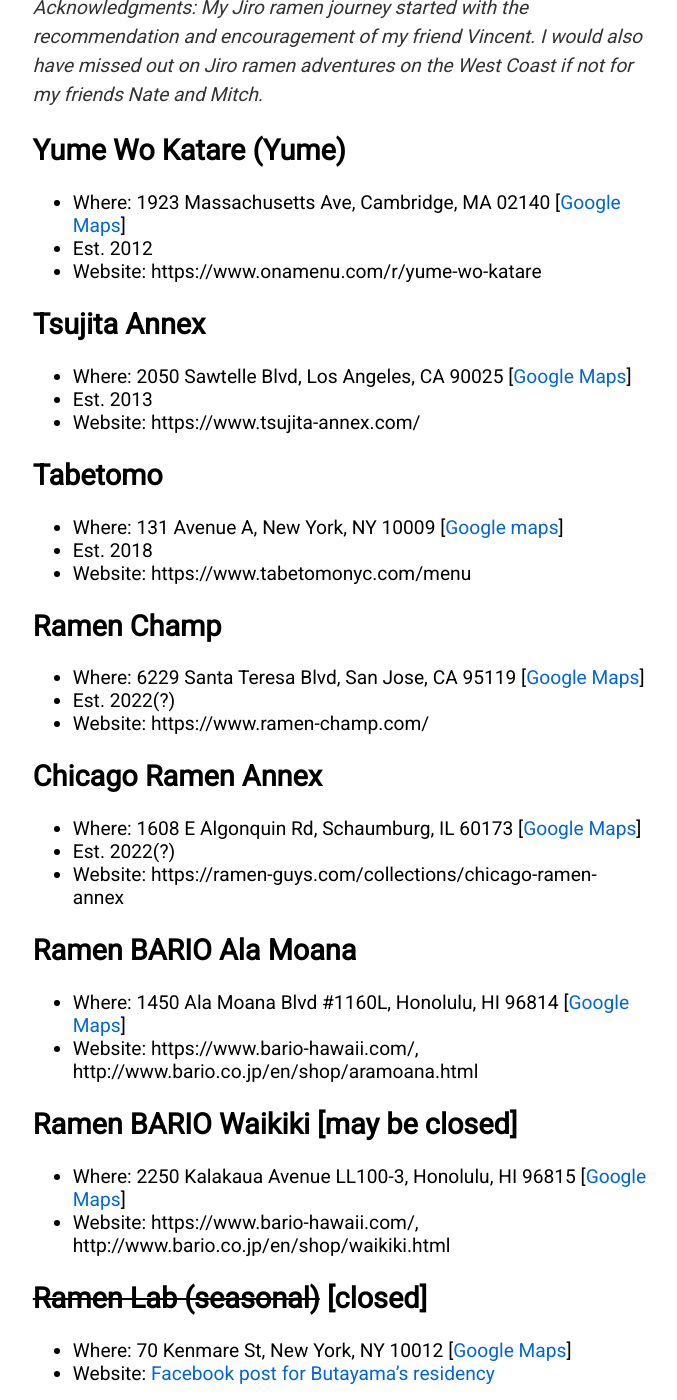
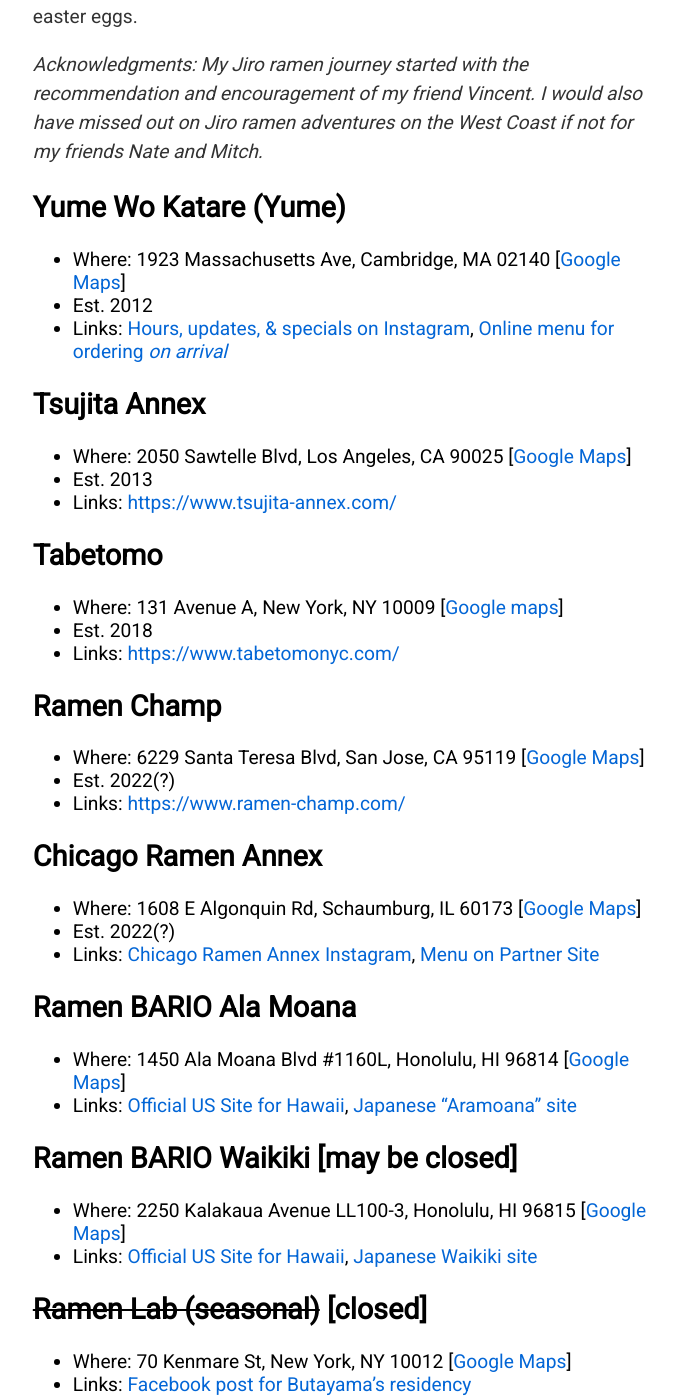
Before and after one commit to geordgez/geordgez.github.io, a Jekyll site: the page built from _posts/2023-04-12-us-jiro-ramen-list.md, in a window 1280 px wide and 1400 px high, scrolled down 1373 px. Shown: the whole window, without its empty margins (300-977 px from the left). Built offline with Jekyll 4.4.1, drawn with Linux system fonts in a browser that asks for light colours; our own code applies the rules of GitHub Pages for plain Markdown files; some of the changed text lies outside the part shown.

Commit message:
Add post metadata + fix links

```diff
--- a/_posts/2023-04-12-us-jiro-ramen-list.md
+++ b/_posts/2023-04-12-us-jiro-ramen-list.md
@@ -1,3 +1,9 @@
+---
+layout: post
+title: "All Jiro-style Ramen in the US"
+date: 2023-04-12
+---
+
 I hope this note finds its way to its intended audience: fellow fans of Jiro-style ramen in the United States.
 
 Sometime in the fall of 2014, I began my Jiro ramen journey at Yume Wo Katare (Yume*) in Porter Square (Cambridge, Massachusetts).
@@ -32,44 +38,44 @@
 ## Yume Wo Katare (Yume)
 - Where: 1923 Massachusetts Ave, Cambridge, MA 02140 [[Google Maps](https://goo.gl/maps/6FpVRzKbFZJLW6wy9)]
 - Est. 2012
-- Website: https://www.onamenu.com/r/yume-wo-katare
+- Links: [Hours, updates, & specials on Instagram](https://www.instagram.com/yume_wo_katare/?hl=en), [Online menu for ordering *on arrival*](https://www.onamenu.com/r/yume-wo-katare)
 
 
 ## Tsujita Annex
 - Where: 2050 Sawtelle Blvd, Los Angeles, CA 90025 [[Google Maps](https://goo.gl/maps/zP6cGhRfDTmGJjuw9)]
 - Est. 2013
-- Website: https://www.tsujita-annex.com/
+- Links: [https://www.tsujita-annex.com/](https://www.tsujita-annex.com/)
 
 
 ## Tabetomo
 - Where: 131 Avenue A, New York, NY 10009 [[Google maps](https://goo.gl/maps/ctqCxPRKjgjZ83r58)]
 - Est. 2018
-- Website: https://www.tabetomonyc.com/menu
+- Links: [https://www.tabetomonyc.com/](https://www.tabetomonyc.com/)
 
 
 ## Ramen Champ
 - Where: 6229 Santa Teresa Blvd, San Jose, CA 95119 [[Google Maps](https://goo.gl/maps/GXsP1DvAwLKYsGup7)]
 - Est. 2022(?)
-- Website: https://www.ramen-champ.com/
+- Links: [https://www.ramen-champ.com/](https://www.ramen-champ.com/)
 
 
 ## Chicago Ramen Annex
 - Where: 1608 E Algonquin Rd, Schaumburg, IL 60173 [[Google Maps](https://goo.gl/maps/PEkuAo6gRB1kpy2Y9)]
 - Est. 2022(?)
-- Website: https://ramen-guys.com/collections/chicago-ramen-annex
+- Links: [Chicago Ramen Annex Instagram](https://ramen-guys.com/collections/chicago-ramen-annex), [Menu on Partner Site](https://ramen-guys.com/collections/chicago-ramen-annex)
 
 
 ## Ramen BARIO Ala Moana
 - Where: 1450 Ala Moana Blvd #1160L, Honolulu, HI 96814 [[Google Maps](https://goo.gl/maps/4iTXt5yS56yJNpVA7)]
-- Website: https://www.bario-hawaii.com/, http://www.bario.co.jp/en/shop/aramoana.html
+- Links: [Official US Site for Hawaii](https://www.bario-hawaii.com/), [Japanese "Aramoana" site](http://www.bario.co.jp/en/shop/aramoana.html)
 
 
 ## Ramen BARIO Waikiki [may be closed]
 - Where: 2250 Kalakaua Avenue LL100-3, Honolulu, HI 96815 [[Google Maps](https://goo.gl/maps/EwK4SgRrvzsUCawT9)]
-- Website: https://www.bario-hawaii.com/, http://www.bario.co.jp/en/shop/waikiki.html
+- Links: [Official US Site for Hawaii](https://www.bario-hawaii.com/), [Japanese Waikiki site](http://www.bario.co.jp/en/shop/waikiki.html)
 
 ## ~~Ramen Lab (seasonal)~~ [closed]
-- Where: 70 Kenmare St, New York, NY 10012 [[Google Maps]()]
-- Website: [Facebook post for Butayama's residency](https://m.facebook.com/ramenlabNYC/posts/ramen-butayamas-ramen-is-a-mountain-of-flavor-and-we-are-ready-to-climb-it-try-t/2457648527781379/)
+- Where: 70 Kenmare St, New York, NY 10012 [[Google Maps](https://goo.gl/maps/stvwyp72ZAm5FPpb9)]
+- Links: [Facebook post for Butayama's residency](https://m.facebook.com/ramenlabNYC/posts/ramen-butayamas-ramen-is-a-mountain-of-flavor-and-we-are-ready-to-climb-it-try-t/2457648527781379/)
 
 \* My social circle refers to it as Yume, although I think the proper abbreviation is YWK.
```
